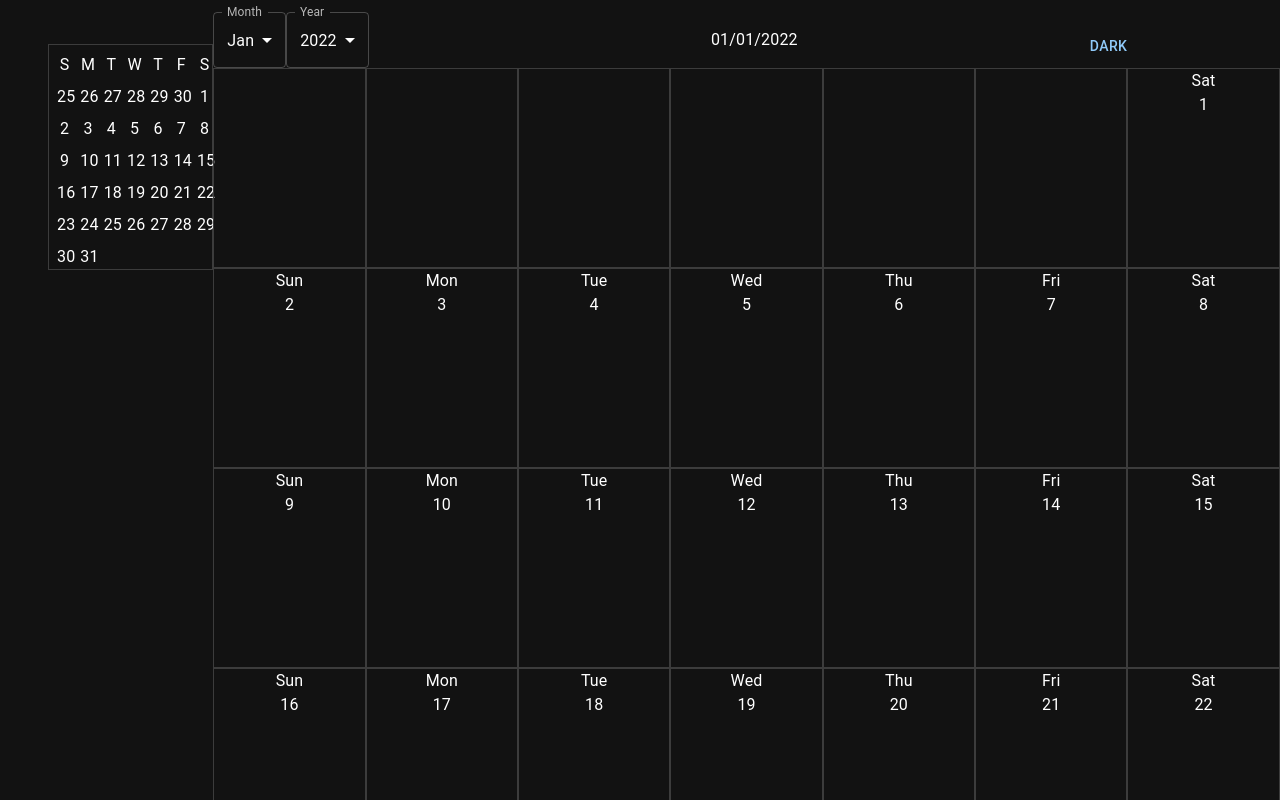
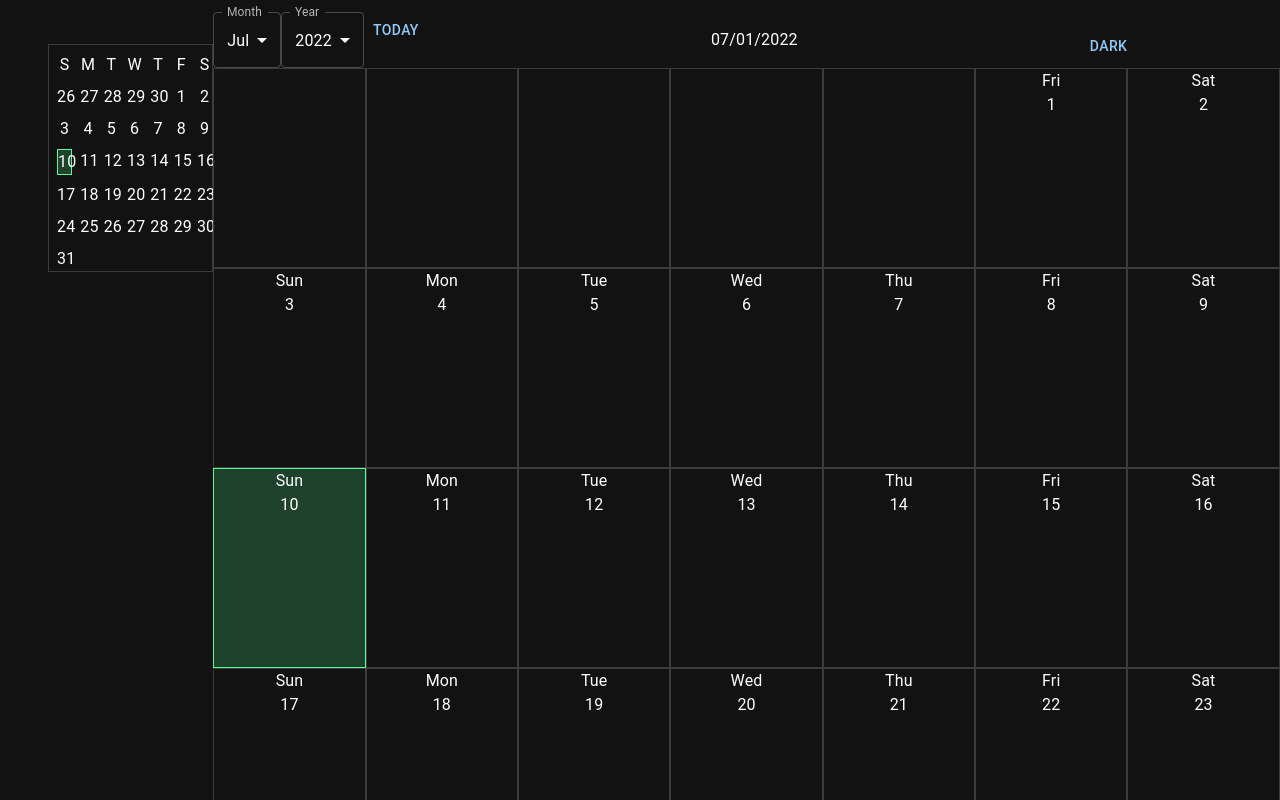
Before and after one commit to Jackthz97/calendar, a React (Create React App) app in the folder client/: page / in a window 1280 px wide. Shown: the top 800 px of the page. Built offline with nearby package versions, Linux system fonts and the light colour scheme.

Commit message:
set the default calendar page to todays date

```diff
--- a/client/src/App.css
+++ b/client/src/App.css
@@ -82,3 +82,8 @@
   position: relative;
   top: -10px;
 }
+
+.button-today {
+  margin-top: 15px;
+  margin-left: 15px;
+}
--- a/client/src/components/MonthPannel.js
+++ b/client/src/components/MonthPannel.js
@@ -1,4 +1,4 @@
-import React, { useState } from "react";
+import React, { useState, useMemo } from "react";
 import { Grid } from "@mui/material";
 import Month from "../hooks/Month";
 import Box from "@mui/material/Box";
@@ -8,12 +8,23 @@ import FormControl from "@mui/material/FormControl";
 import Select from "@mui/material/Select";
 import MonthPannelList from "./MonthPannelList";
 import MonthChart from "./MonthChart";
-import { Button } from "@mui/material";
+import { Button, Typography } from "@mui/material";
+// import Button from "./Button";
 import Popup from "./Popup";
+// import { styled } from "@material-ui/core/styles";
+// import { spacing } from "@material-ui/system";
+// import MuiButton from "@material-ui/core/Button";
+import styled from "@emotion/styled";
+import { spacing } from "@mui/system";
+const ButtonStyled = styled(Button)(spacing);
 
 export default function MonthPannel({ mode, setMode }) {
-  const [month, setMonth] = useState(1);
-  const [year, setYear] = useState(2022);
+  let today = new Date();
+  let yy = today.getFullYear();
+  let mm = today.getMonth() + 1;
+  let dd = today.getDate();
+  const [month, setMonth] = useState(mm);
+  const [year, setYear] = useState(yy);
   const [date, setDate] = useState(1);
   const [chosen, setChosen] = useState();
   const [popup, setPopup] = useState(false);
@@ -39,11 +50,12 @@ export default function MonthPannel({ mode, setMode }) {
   const handleNotes = () => {
     popup ? setPopup(false) : setPopup(true);
   };
-  let today = new Date();
-  let yy = today.getFullYear();
-  let mm = today.getMonth()+1;
-  let dd = today.getDate();
-  console.log(yy, mm, dd)
+  const handleToday = () => {
+    setYear(yy)
+    setMonth(mm)
+    setDate(dd)
+  }
+  // console.log(yy, mm, dd)
   let monthArray = Month(month, year, reminder);
 
   const monthList = monthArray.map((e) => {
@@ -195,6 +207,7 @@ export default function MonthPannel({ mode, setMode }) {
                     <MenuItem value={2033}>2033</MenuItem>
                   </Select>
                 </FormControl>
+                <Button onClick={handleToday} className="button-today">Today</Button>
               </Grid>
               <Grid
                 item
@@ -215,6 +228,9 @@ export default function MonthPannel({ mode, setMode }) {
                   /{date < 10 && 0}
                   {date}/
                   {typeof date === "string" ? month - 1 < 1 && year - 1 : year}
+                  {/* {month === mm && year === yy && (
+                    <Typography>Today</Typography>
+                  )} */}
                 </Grid>
                 <Grid>
                   <Button onClick={handleMode}>{mode}</Button>
--- a/client/src/hooks/Month.js
+++ b/client/src/hooks/Month.js
@@ -41,8 +41,7 @@ export default function Month(month, year, reminder) {
       for (let x = 31 - remainder; x <= 30; x++) {
         arr.push({ date: x.toString() });
       }
-    }
-    else if (remainder > 0 && month === 3) {
+    } else if (remainder > 0 && month === 3) {
       for (let x = 29 - remainder; x <= 28; x++) {
         arr.push({ date: x.toString() });
       }
```
Also changed, not shown: client/src/components/MonthChart.js (line endings or trailing spaces).
